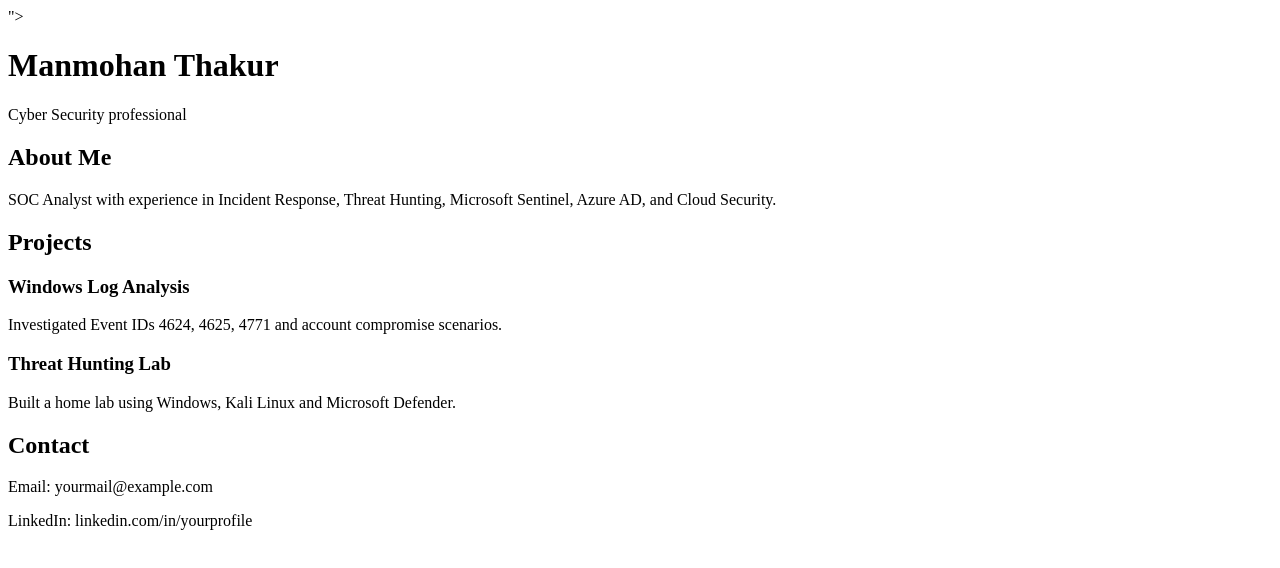
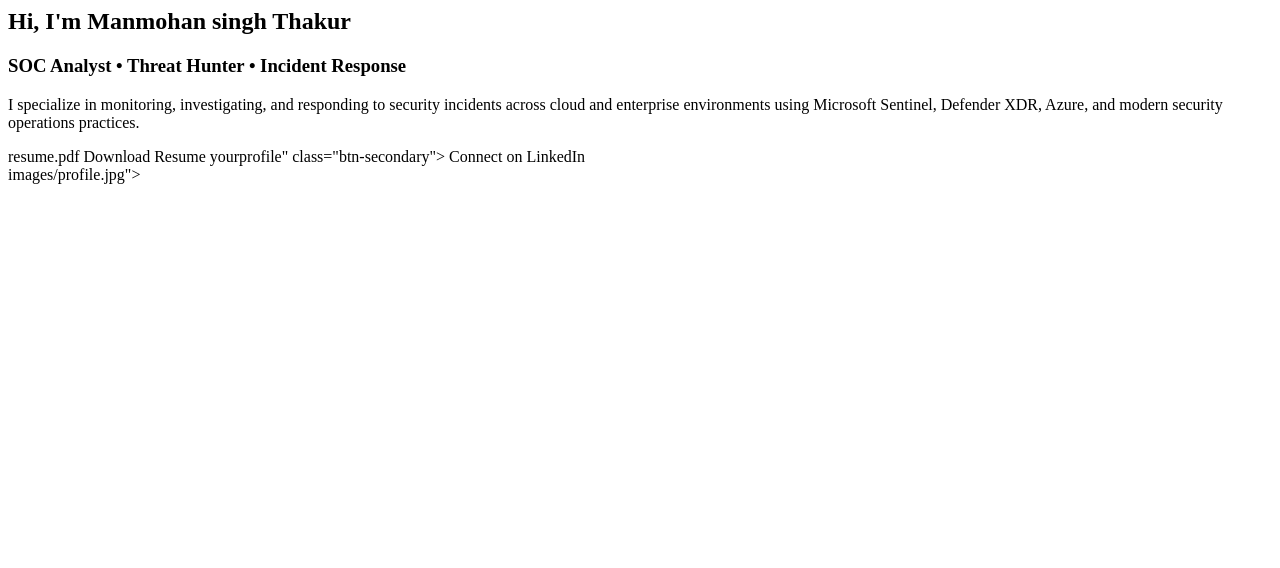
Before and after one commit to Manmohancyber/github.io-ManmohanPortfolio, a plain HTML site: page index.html in a window 1280 px wide. Drawn offline with Linux system fonts and the light colour scheme.

Commit message:
Update index.html

```diff
--- a/index.html
+++ b/index.html
@@ -1,42 +1,30 @@
-<!DOCTYPE html>
-<html>
-<head>
-    <title>Manmohan Singh Thakur</title>
-    ">
-</head>
-<body>
-    <header>
-        <h1>Manmohan Thakur</h1>
-        <p>Cyber Security professional</p>
-    </header>
+<section class="hero">
+    <div class="hero-content">
+        <h1>Hi, I'm <span>Manmohan singh Thakur</span></h1>
 
-    <section>
-        <h2>About Me</h2>
+        <h3>SOC Analyst • Threat Hunter • Incident Response</h3>
+
         <p>
-            SOC Analyst with experience in Incident Response,
-            Threat Hunting, Microsoft Sentinel, Azure AD,
-            and Cloud Security.
+            I specialize in monitoring, investigating,
+            and responding to security incidents across
+            cloud and enterprise environments using
+            Microsoft Sentinel, Defender XDR, Azure,
+            and modern security operations practices.
         </p>
-    </section>
 
-    <section>
-        <h2>Projects</h2>
+        <div class="buttons">
+            resume.pdf
+                Download Resume
+            </a>
 
-        <div class="project">
-            <h3>Windows Log Analysis</h3>
-            <p>Investigated Event IDs 4624, 4625, 4771 and account compromise scenarios.</p>
+            yourprofile"
+               class="btn-secondary">
+               Connect on LinkedIn
+            </a>
         </div>
+    </div>
 
-        <div class="project">
-            <h3>Threat Hunting Lab</h3>
-            <p>Built a home lab using Windows, Kali Linux and Microsoft Defender.</p>
-        </div>
-    </section>
-
-    <section>
-        <h2>Contact</h2>
-        <p>Email: yourmail@example.com</p>
-        <p>LinkedIn: linkedin.com/in/yourprofile</p>
-    </section>
-</body>
-</html>
+    <div class="hero-image">
+        images/profile.jpg">
+    </div>
+</section>
```
